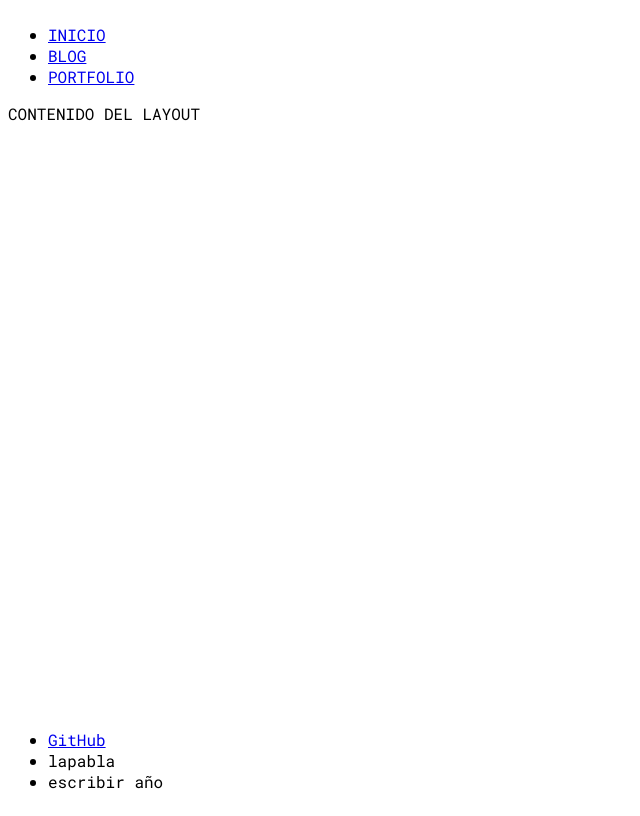
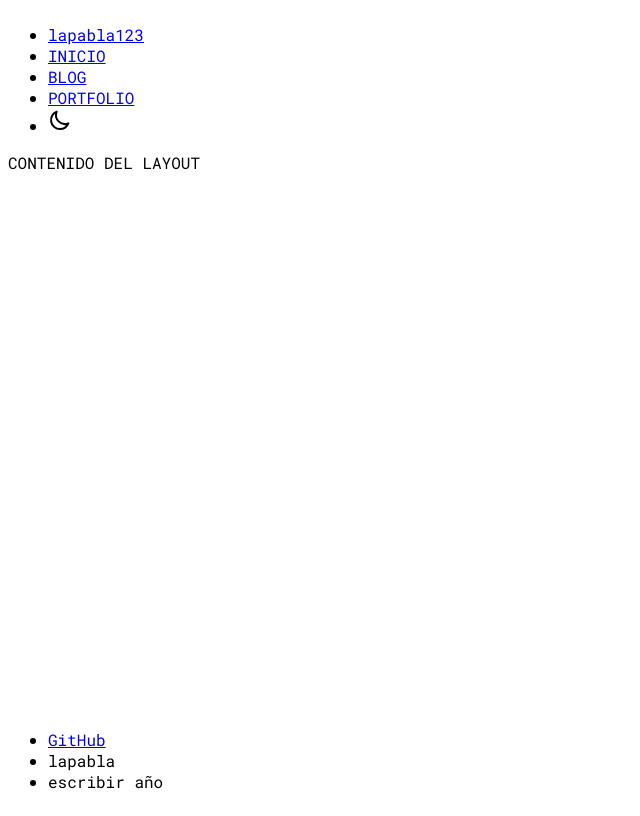
Before and after one commit to pablodelfante/works-next-app, a Next.js app: page / in a window 1280 px wide. Shown: the whole page, without its empty margins (0-640 px from the left). Built offline with nearby package versions, Linux system fonts and the light colour scheme.

Commit message:
incluyo dark mode funcional con estados

```diff
--- a/components/template/Header.js
+++ b/components/template/Header.js
@@ -1,20 +1,43 @@
+import { useState } from "react";
 import Link from 'next/link'
 import Head from 'next/head'
 import { COLOR_DARK } from '../../utils/constants';
 
 export default function Header() {
-    const backgroundDark = "dark:bg-gray-500";
+
+    // estado para el modo dark
+    const [dark, useDark] = useState(false);
+    const [colorDark, useColorDark] = useState(false);
+
+    // Funcion modo dark
+    const modeDark = () => {
+        const html = document.getElementsByTagName('html')[0];
+        const body = document.getElementsByTagName('body')[0];
+
+        // html
+        html.className = !dark ? 'dark':'';
+        useDark(!dark);
+        // body
+        body.className = !colorDark ? COLOR_DARK:'';
+        useColorDark(!colorDark);
+    }
 
     return (
         <>
             <Head>
                 {/* my content */}
                 <title>lapabla | blog</title>
-                <link href="https://fonts.googleapis.com/css2?family=Roboto+Mono:wght@300;400;500&display=swap" rel="stylesheet"/>
+                <link href="https://fonts.googleapis.com/css2?family=Roboto+Mono:wght@300;400;500&display=swap" rel="stylesheet" />
             </Head>
 
-            <header className={COLOR_DARK}>
+            <header className=''>
                 <ul className='flex justify-end gap-20 py-10'>
+
+                    <li className='mr-auto'>
+                        <Link href='/'>
+                            <a>lapabla123</a>
+                        </Link>
+                    </li>
                     <li>
                         <Link href='/'>
                             <a>INICIO</a>
@@ -30,6 +53,11 @@ export default function Header() {
                             <a>PORTFOLIO</a>
                         </Link>
                     </li>
+                    <li onClick={() => modeDark()}>
+                        <svg xmlns="http://www.w3.org/2000/svg" fill="none" viewBox="0 0 24 24" stroke="currentColor">
+                            <path strokeLinecap="round" strokeLinejoin="round" strokeWidth={2} d="M20.354 15.354A9 9 0 018.646 3.646 9.003 9.003 0 0012 21a9.003 9.003 0 008.354-5.646z" />
+                        </svg>
+                    </li>
                 </ul>
             </header>
         </>
--- a/components/template/Layout.js
+++ b/components/template/Layout.js
@@ -1,14 +1,17 @@
 import Header from "./header";
 import Footer from './Footer'
 
-import Head from 'next/head'
+
+
 
 
 export default function Layout(props) {
     const {children} = props;
+    const classPersonalBlog = `personal-blog | container m-auto md:w-8/12`;
+
     return (
         <div
-        className='personal-blog | container m-auto md:w-8/12'>
+        className={classPersonalBlog}>
             {/* HEADER */}
             <Header/>
 
--- a/styles/globals.scss
+++ b/styles/globals.scss
@@ -3,6 +3,19 @@
 
 *{
     font-family: 'Roboto Mono', monospace;
+
+}
+
+// color texto en dark mode
+.dark *{
+    color: whitesmoke;
+    transition: color 1s;
+}
+
+
+// tamaño minimo de los svg
+svg{
+    width: 1.5rem;
 }
 
 // mi contenedor principal
--- a/tailwind.config.js
+++ b/tailwind.config.js
@@ -1,6 +1,6 @@
 module.exports = {
   purge: [],
-  darkMode: false, // or 'media' or 'class'
+  darkMode: 'class', // or 'media' or 'class'
   theme: {
     extend: {},
   },
--- a/utils/constants.js
+++ b/utils/constants.js
@@ -1 +1,2 @@
-export const COLOR_DARK = 'dark:bg-gray-500';
+export const COLOR_DARK = 'dark:bg-black';
+export const HOST_BACKEND = '';
```
